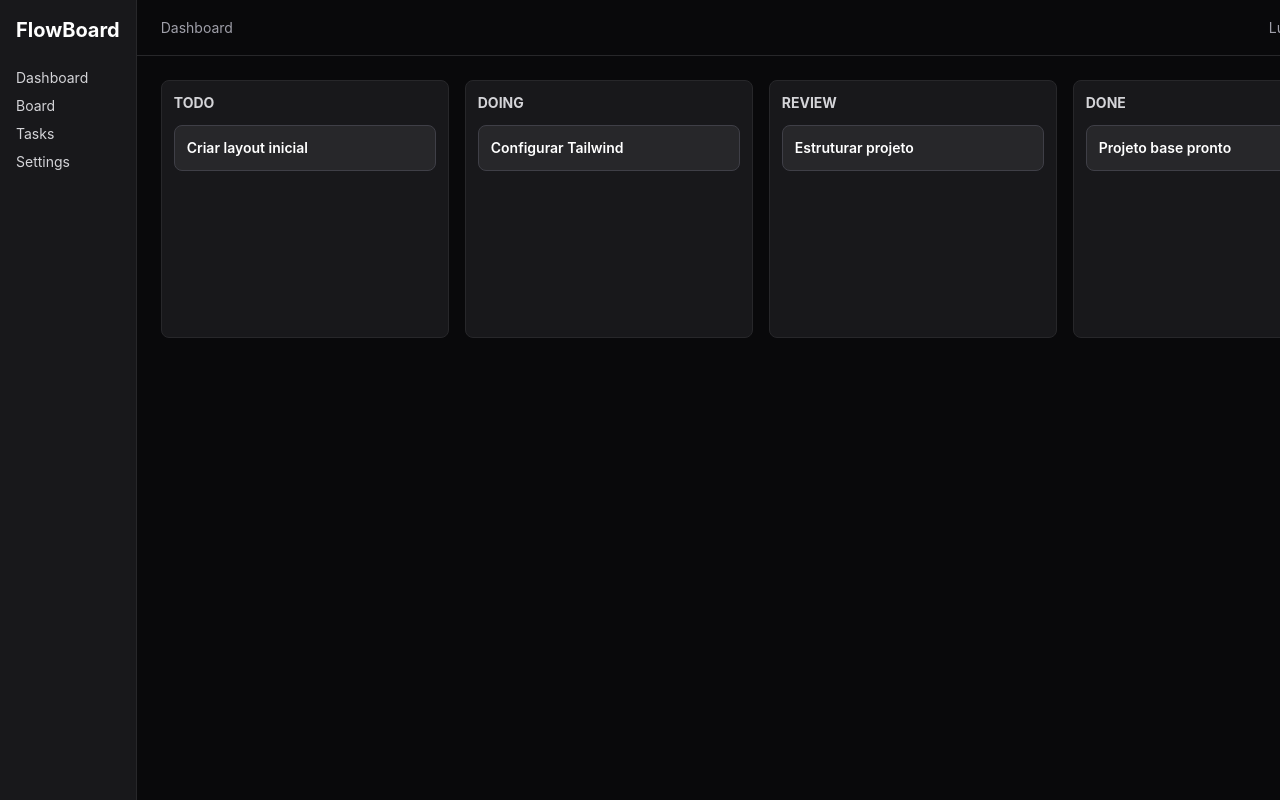
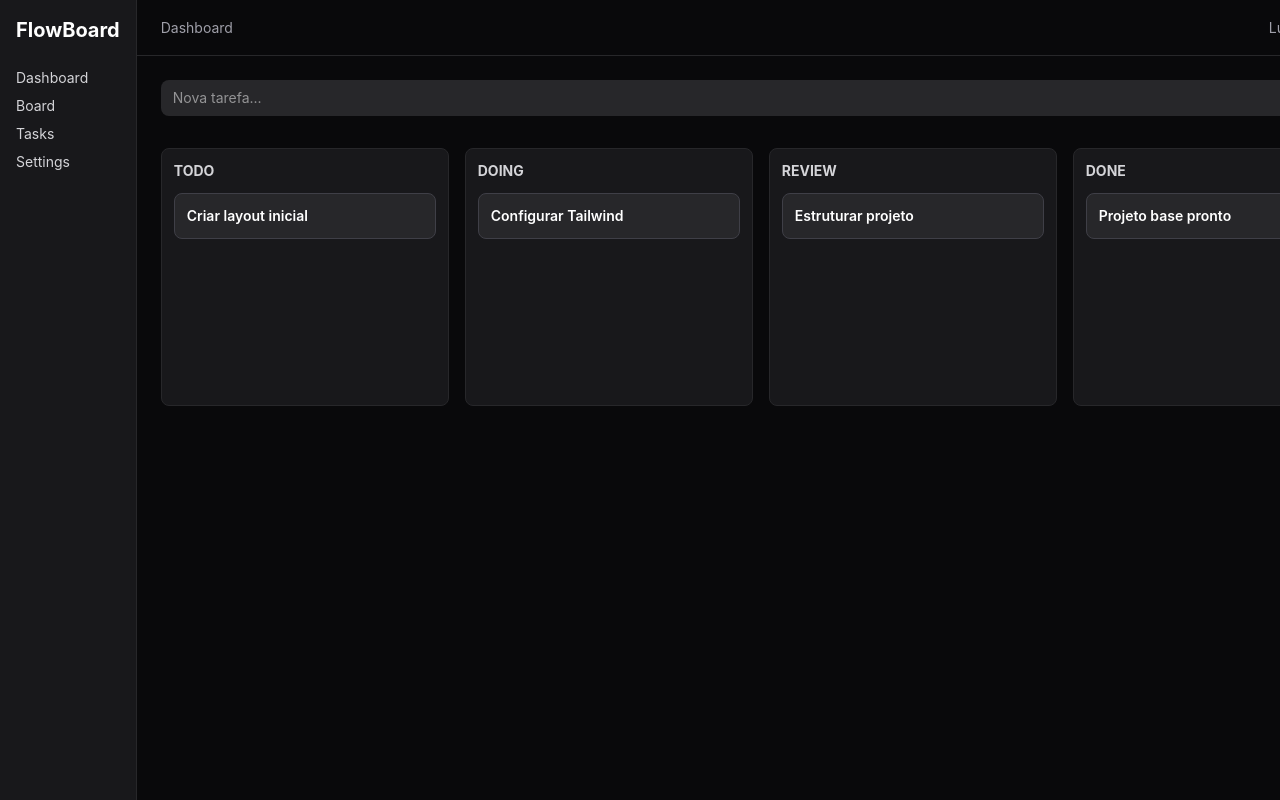
Before and after one commit to luizmorais12/FlowBoard, a React (Vite) app: page / in a window 1280 px wide. Shown: the top 800 px of the page. Built offline with nearby package versions, Linux system fonts and the light colour scheme.

Commit message:
feat(board): add persistence and task creation

```diff
--- a/src/components/board/Board.tsx
+++ b/src/components/board/Board.tsx
@@ -1,5 +1,6 @@
-import { useState } from "react"
+import { useEffect, useState } from "react"
 import Column from "./Column"
+import CreateTask from "./CreateTask"
 import type { Task, TaskStatus } from "../../types/task"
 
 import {
@@ -11,6 +12,8 @@ import {
 } from "@dnd-kit/core"
 import type { DragEndEvent } from "@dnd-kit/core"
 
+const STORAGE_KEY = "flowboard:tasks"
+
 const columns: TaskStatus[] = ["todo", "doing", "review", "done"]
 
 const initialTasks: Task[] = [
@@ -21,16 +24,23 @@ const initialTasks: Task[] = [
 ]
 
 export default function Board() {
-  const [tasks, setTasks] = useState(initialTasks)
+  const [tasks, setTasks] = useState<Task[]>(() => {
+    const saved = localStorage.getItem(STORAGE_KEY)
+    return saved ? JSON.parse(saved) : initialTasks
+  })
+
+  // salvar sempre que mudar
+  useEffect(() => {
+    localStorage.setItem(STORAGE_KEY, JSON.stringify(tasks))
+  }, [tasks])
 
   const sensors = useSensors(
     useSensor(PointerSensor, {
-      activationConstraint: {
-        distance: 5,
-      },
+      activationConstraint: { distance: 5 },
     })
   )
 
+  // mover task entre colunas
   function handleDragEnd(event: DragEndEvent) {
     const { active, over } = event
 
@@ -48,7 +58,17 @@ export default function Board() {
     )
   }
 
+  // criar nova task
+  function handleCreate(task: Task) {
+    setTasks(prev => [task, ...prev])
+  }
+
   return (
+    <div className="flex flex-col gap-4">
+      {/* CREATE TASK */}
+      <CreateTask onCreate={handleCreate} />
+
+      {/* BOARD */}
       <DndContext
         sensors={sensors}
         collisionDetection={closestCenter}
@@ -65,5 +85,6 @@ export default function Board() {
           ))}
         </div>
       </DndContext>
+    </div>
   )
 }
--- /dev/null
+++ b/src/components/board/CreateTask.tsx
@@ -0,0 +1,41 @@
+import { useState } from "react"
+import type { Task } from "../../types/task"
+
+type Props = {
+  onCreate: (task: Task) => void
+}
+
+export default function CreateTask({ onCreate }: Props) {
+  const [title, setTitle] = useState("")
+
+  function handleSubmit() {
+    if (!title.trim()) return
+
+    const newTask: Task = {
+      id: crypto.randomUUID(),
+      title,
+      status: "todo",
+    }
+
+    onCreate(newTask)
+    setTitle("")
+  }
+
+  return (
+    <div className="flex gap-2 mb-4">
+      <input
+        value={title}
+        onChange={(e) => setTitle(e.target.value)}
+        placeholder="Nova tarefa..."
+        className="flex-1 bg-zinc-800 px-3 py-2 rounded-lg text-sm"
+      />
+
+      <button
+        onClick={handleSubmit}
+        className="bg-indigo-600 px-4 py-2 rounded-lg text-sm hover:bg-indigo-500"
+      >
+        Criar
+      </button>
+    </div>
+  )
+}
```
Also changed, not shown: src/components/board/Column.tsx (line endings or trailing spaces). Lines whose indentation alone changed are shown as unchanged.
